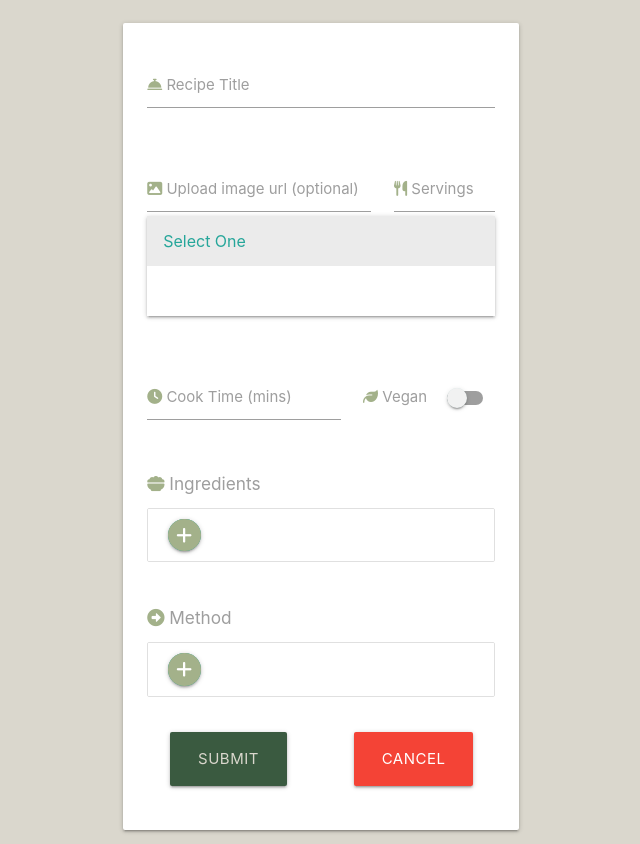
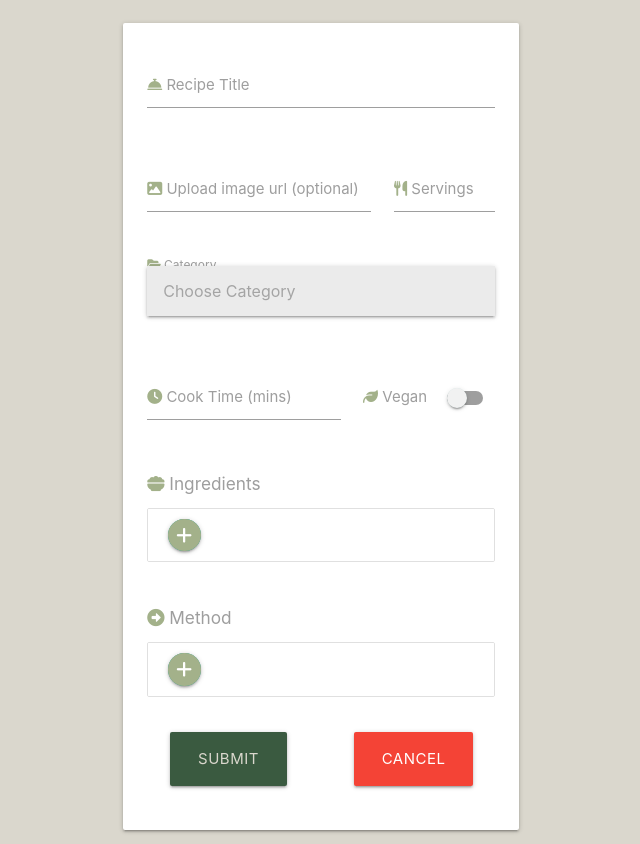
Before and after one commit to mariamar95/hungry-goat, a Flask app: page /add_recipe in a window 1280 px wide, after a click on "Choose Category". Shown: the part 644-1488 px from the top of the page, without its empty margins (319-959 px from the left). Run offline with Flask 2, Linux system fonts and the light colour scheme; the visitor is signed in with stand-in values (Sample User, id 1); data that the repository does not hold is empty; some libraries are stand-ins or nearby versions.

Commit message:
add add_recipe route that submits form on mongoDB

```diff
--- a/hungrygoat/routes.py
+++ b/hungrygoat/routes.py
@@ -11,12 +11,37 @@ def home():
 
 @app.route("/recipes")
 def recipes():
+
     return render_template("recipes.html", recipes=recipes)
 
 
 @app.route("/add_recipe", methods=["GET", "POST"])
 def add_recipe():
-    return render_template("add_recipe.html")
+
+    if "user" not in session:
+        flash("You need to be logged in to add a task")
+        return redirect(url_for("login"))
+
+    if request.method == "POST":
+
+        recipe = {
+            "recipe_title": request.form.get("recipe_title"),
+            "image_url": request.form.get("image_url"),
+            "servings": request.form.get("servings"),
+            "category_name": request.form.get("category_name"),
+            "cook_time": request.form.get("cook_time"),
+            "vegan": request.form.get("vegan"),
+            "ingredients": request.form.get("ingredients"),
+            "method_step": request.form.get("method_step"),
+            "created_by": session["user"]
+            }
+
+        mongo.db.recipes.insert_one(recipe)
+        flash("Thank you for sharing this recipe with us!")
+        return redirect(url_for("recipes"))
+
+    categories = list(Category.query.order_by(Category.category_name).all())
+    return render_template("add_recipe.html", categories=categories)
 
 
 @app.route("/categories")
--- a/hungrygoat/templates/add_recipe.html
+++ b/hungrygoat/templates/add_recipe.html
@@ -30,9 +30,11 @@
                 </div>
                 <div class="row">
                     <div class="input-field col s12">
-                        <select id="category_name" name="category_name" class="validate" required>
-                            <option value="" selected>Select One</option>
-                            <option value=""></option>
+                        <select name="category_id" id="category_id" class="validate" required>
+                            <option value="" disabled selected>Choose Category</option>
+                            {% for category in categories %}
+                                <option value="{{ category.id }}">{{ category.category_name }}</option>
+                            {% endfor %}
                         </select>
                         <label for="category_name"><i class="fa-solid fa-folder-open"></i> Category</label>
                     </div>
```
